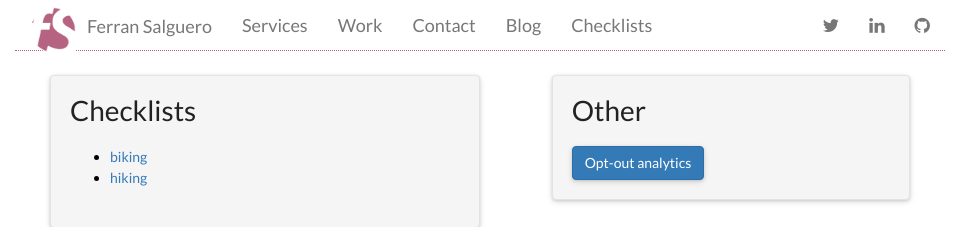
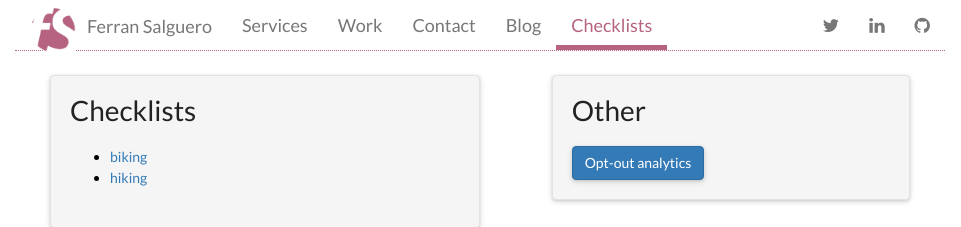
Before and after one commit to FerranSalguero/ferransalguero.github.io, a Jekyll site: the page built from checklists/index.md, in a window 1280 px wide. Shown: the top 227 px of the page, without its empty margins (160-1121 px from the left). Built offline with Jekyll 4.4.1, drawn with Linux system fonts in a browser that asks for light colours; nearby versions of some CDN libraries; library files that are not in the unit come from our copies; Markdown is read by kramdown in place of the engine named in the settings.

Commit message:
scrollspy

```diff
--- a/_layouts/default.html
+++ b/_layouts/default.html
@@ -1,10 +1,10 @@
 {% include head.html %}
 
-<body>
+<body data-spy="scroll" data-target="#main-navbar">
 
 	<div class="wrapper">
 		<header role="banner" class="navbar navbar-fixed-top">
-			<div class="container-fluid">
+			<div class="container-fluid" id="main-navbar">
 				<div class="navbar-header">
 					<button class="navbar-toggle" type="button" data-toggle="collapse" data-target=".bs-navbar-collapse">
 						<span class="sr-only">Toggle navigation</span>
@@ -17,7 +17,7 @@
 				<nav class="collapse navbar-collapse bs-navbar-collapse" role="navigation">
 					<ul class="nav navbar-nav">
 						<li><a href="#services">Services</a></li>
-						<li><a href="#work">Work</a></li>
+						<li><a href="#portfolio">Work</a></li>
 						<li><a href="#contact">Contact</a></li>
 						<li><a href="/blog">Blog</a>
 							{% if page.private %}
--- a/stylesheets/styles.scss
+++ b/stylesheets/styles.scss
@@ -19,6 +19,7 @@
   font: 14px/1.5 Lato, "Helvetica Neue", Helvetica, Arial, sans-serif;
   //color: #777;
   font-weight: 300;
+  position: relative;
 }
 
 html, body {
@@ -85,14 +86,24 @@
   max-width: $container-width;
 }
 
+@mixin active-nav() {
+  background-color: inherit;
+  border-bottom: 5px solid $primary-color;
+  padding-bottom: 10px;
+  color: $primary-color;
+}
+
 header {
-  .nav > li > a {
-    transition: all 0.15s ease-in-out 0s;
-    &:hover, &:active, &:focus {
-      background-color: inherit;
-      border-bottom: 5px solid $primary-color;
-      padding-bottom: 10px;
-      color: $primary-color;
+  .nav {
+    li > a {
+      transition: all 0.15s ease-in-out 0s;
+      &:hover, &:active, &:focus {
+        @include active-nav();
+      }
+    }
+
+    li.active > a {
+      @include active-nav();
     }
   }
 }
```
Lines whose indentation alone changed are shown as unchanged.
